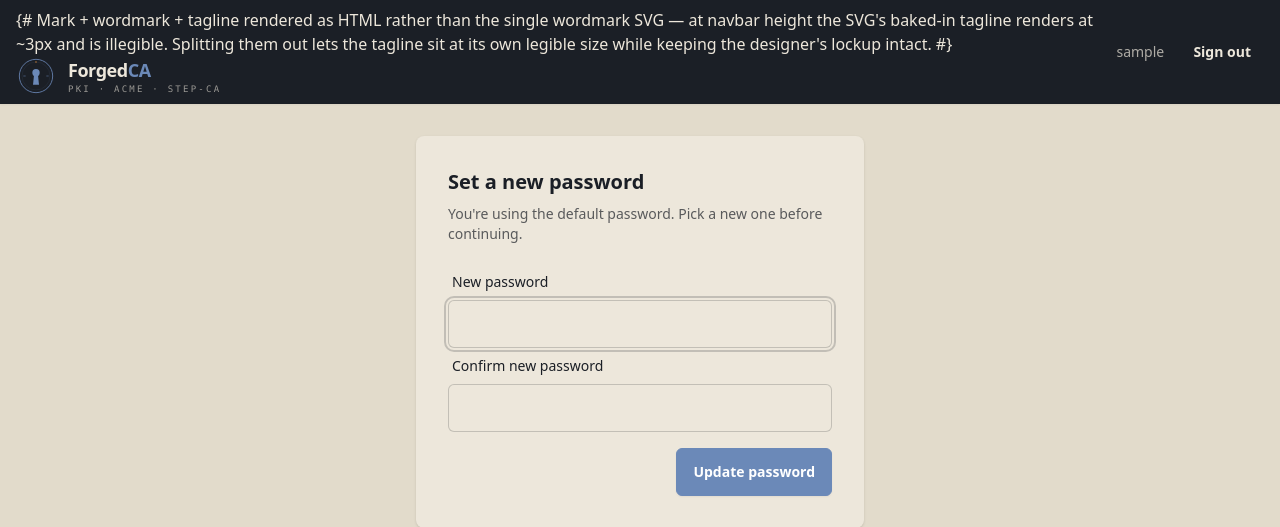
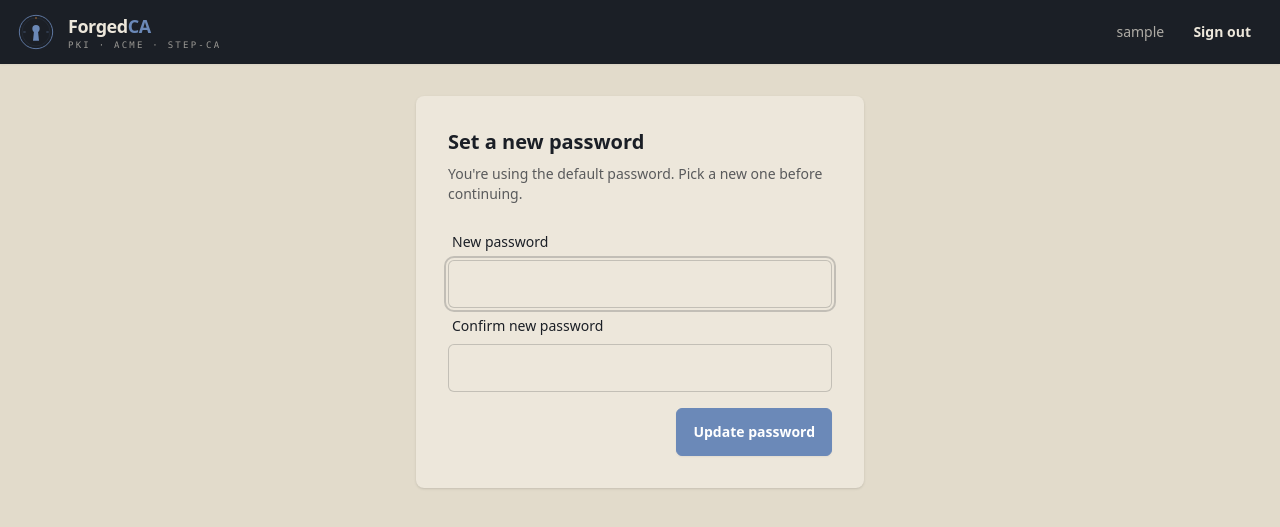
Before and after one commit to ForgedIO/forged-ca, a Django app: page /change-password/ in a window 1280 px wide. Shown: the top 527 px of the page. Run offline with Django 4.2, Linux system fonts and the light colour scheme; the visitor is signed in with stand-in values (Sample User, id 1); style sheets or scripts are compiled from the project's sources; parts of the project's set-up code (start-up, migrations or seed data) failed here and were passed over.

Commit message:
Strip leaking Django template comment from navbar
{# ... #} only treats the first line as a comment; multi-line content
inside it renders as plain text. My explanatory block about why the
wordmark is decomposed was leaking above the navbar brand lockup.
Dropping the comment entirely — the rationale is in the previous
commit message and in the chat history.

Co-Authored-By: Claude Opus 4.7 (1M context) <noreply@anthropic.com>

```diff
--- a/templates/base.html
+++ b/templates/base.html
@@ -15,10 +15,6 @@
 <div class="navbar bg-neutral text-neutral-content shadow-sm px-4">
     <div class="container mx-auto">
         <div class="flex-1">
-            {# Mark + wordmark + tagline rendered as HTML rather than the single
-               wordmark SVG — at navbar height the SVG's baked-in tagline renders
-               at ~3px and is illegible. Splitting them out lets the tagline sit
-               at its own legible size while keeping the designer's lockup intact. #}
             <a href="{% url 'core:home' %}" class="flex items-center gap-3" aria-label="ForgedCA home">
                 <img src="{% static 'img/forgedca-keyhole.svg' %}" alt="" class="w-10 h-10 shrink-0">
                 <span class="flex flex-col leading-tight">
```
